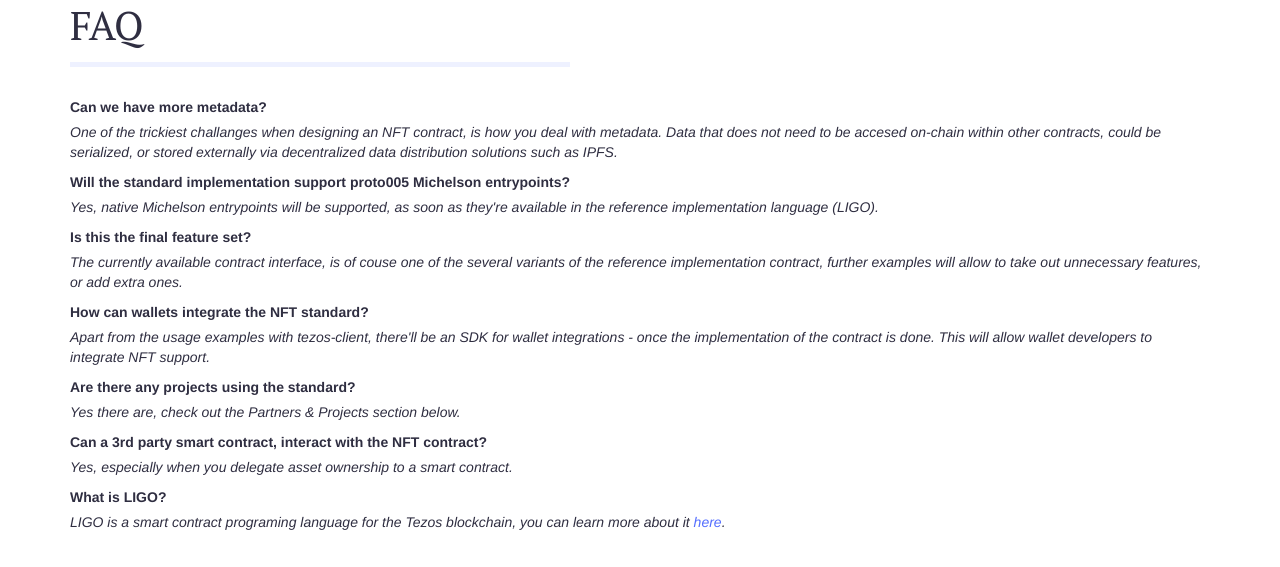
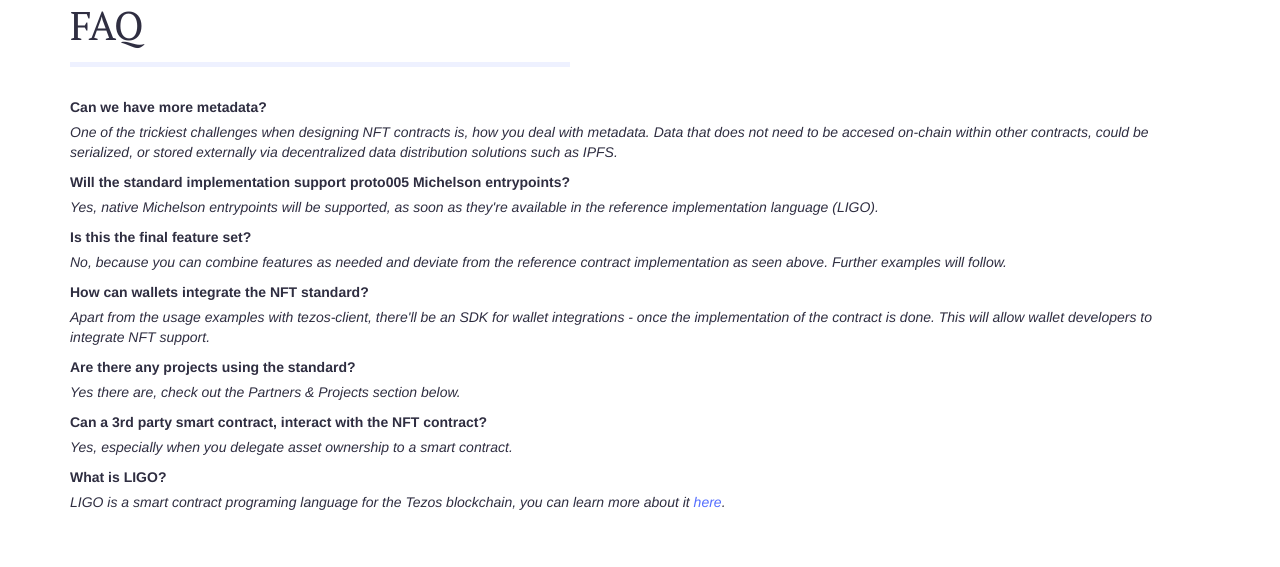
Before and after one commit to stove-labs/tzip-12.stove-labs.com, a plain HTML site: page docs/index.html in a window 1280 px wide. Shown: the part 3280-3847 px from the top of the page. Drawn offline with nearby package versions, Linux system fonts and the light colour scheme.

Commit message:
updated FAQ

```diff
--- a/docs/index.html
+++ b/docs/index.html
@@ -186,7 +186,7 @@ $ tezos-client transfer 0 from alice to nft --arg '(Left (Left 1))'
                 <br/>
                 <div class="question">
                     <p><b>Can we have more metadata?</b></p>
-                    <p><i>One of the trickiest challanges when designing an NFT contract, is how you deal with metadata. Data that does not need to be accesed on-chain within other contracts, could be serialized, or stored externally via decentralized data distribution solutions such as IPFS.
+                    <p><i>One of the trickiest challenges when designing NFT contracts is, how you deal with metadata. Data that does not need to be accesed on-chain within other contracts, could be serialized, or stored externally via decentralized data distribution solutions such as IPFS.
                     </i></p>
                 </div>
                 <div class="question">
@@ -196,7 +196,7 @@ $ tezos-client transfer 0 from alice to nft --arg '(Left (Left 1))'
                 </div>
                 <div class="question">
                     <p><b>Is this the final feature set?</b></p>
-                    <p><i>The currently available contract interface, is of couse one of the several variants of the reference implementation contract, further examples will allow to take out unnecessary features, or add extra ones.</i></p>
+                    <p><i>No, because you can combine features as needed and deviate from the reference contract implementation as seen above. Further examples will follow.</i></p>
                 </div>
                 <div class="question">
                         <p><b>How can wallets integrate the NFT standard?</b></p>
```
